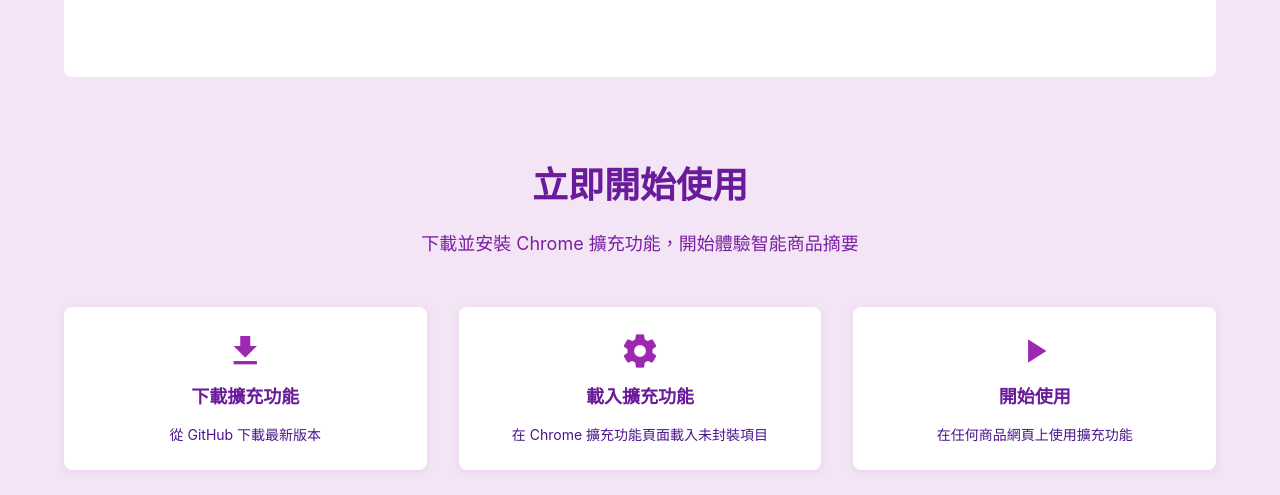
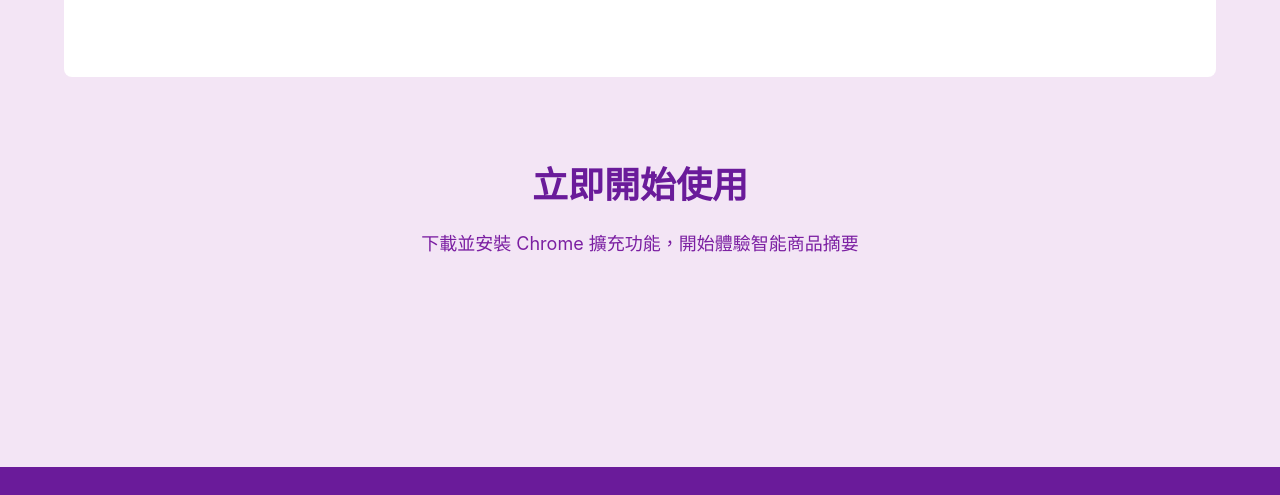
Before and after one commit to Kevin42127/acadai, a browser extension: page index.html in a window 1280 px wide. Shown: the part 1253-1748 px from the top of the page. Drawn offline with Linux system fonts and the light colour scheme.

Commit message:
移除首頁立即開始區塊的三個步驟說明

```diff
--- a/index.html
+++ b/index.html
@@ -108,23 +108,6 @@
     <section id="download" class="download">
       <h3>立即開始使用</h3>
       <p class="download-description">下載並安裝 Chrome 擴充功能，開始體驗智能商品摘要</p>
-      <div class="download-instructions">
-        <div class="instruction-item">
-          <span class="material-icons">download</span>
-          <h4>下載擴充功能</h4>
-          <p>從 GitHub 下載最新版本</p>
-        </div>
-        <div class="instruction-item">
-          <span class="material-icons">settings</span>
-          <h4>載入擴充功能</h4>
-          <p>在 Chrome 擴充功能頁面載入未封裝項目</p>
-        </div>
-        <div class="instruction-item">
-          <span class="material-icons">play_arrow</span>
-          <h4>開始使用</h4>
-          <p>在任何商品網頁上使用擴充功能</p>
-        </div>
-      </div>
     </section>
   </main>
 
```
